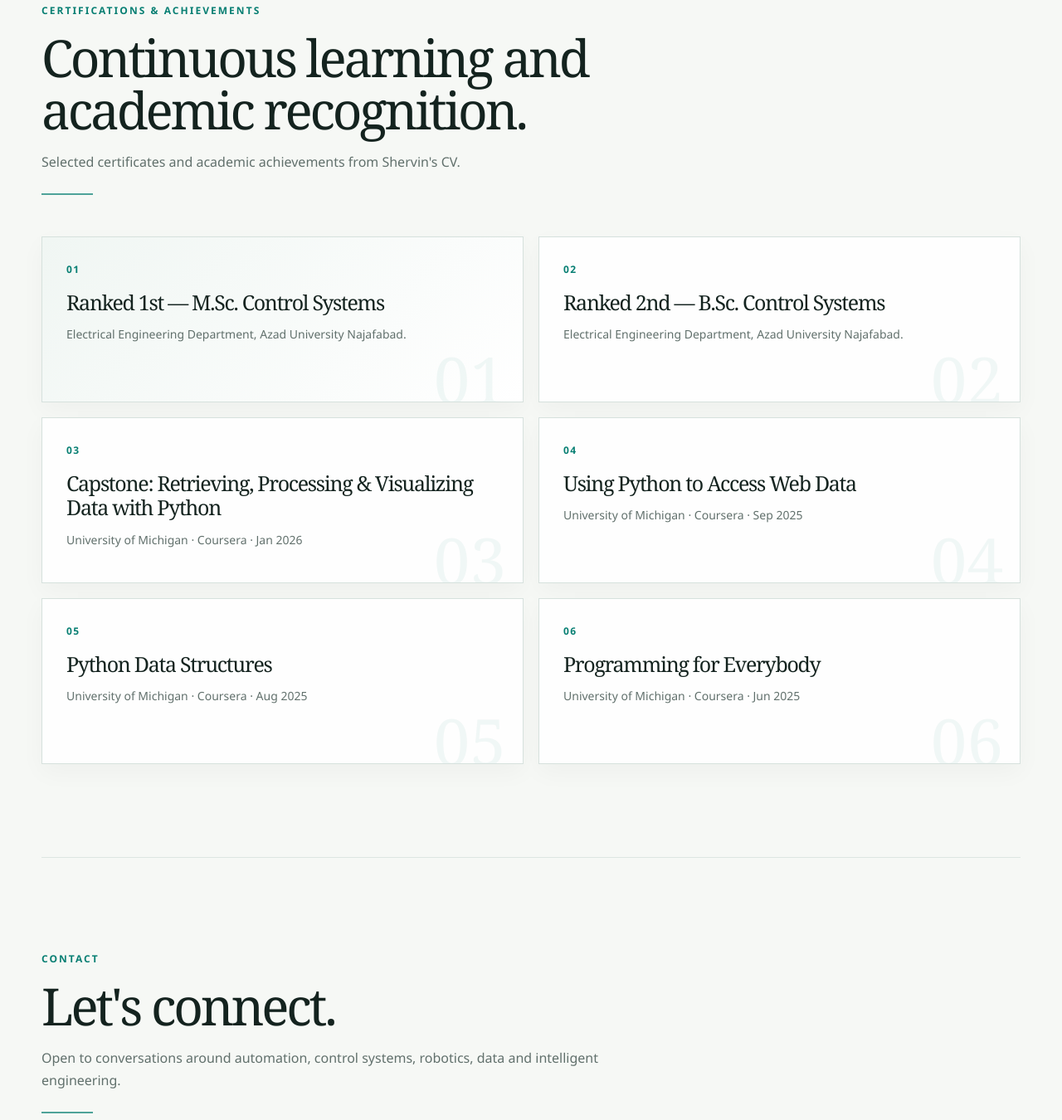
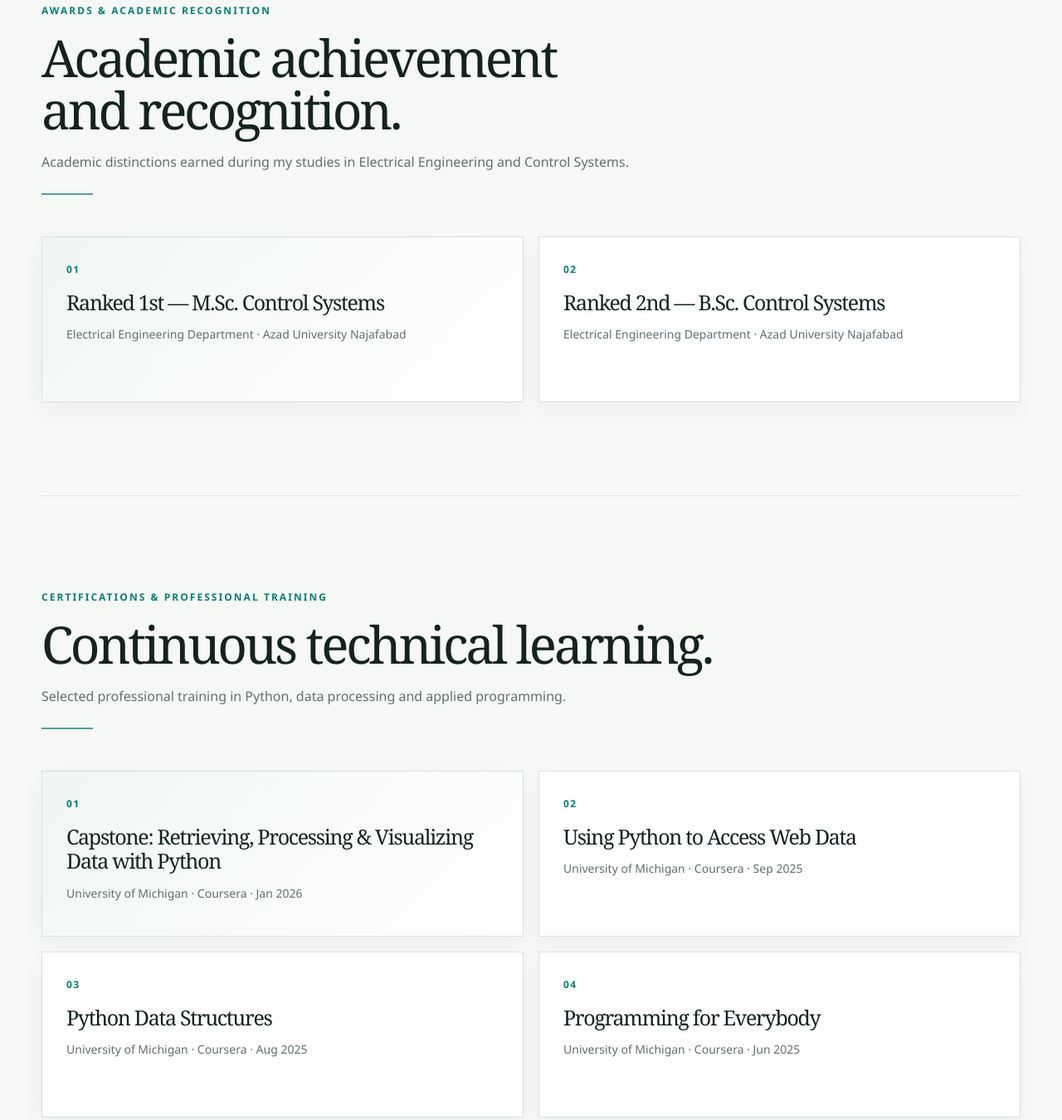
Before and after one commit to Shervinfmz/Shervinfmz.github.io, a plain HTML site: page index.html in a window 1280 px wide. Shown: the part 7850-9200 px from the top of the page at 83% size. Drawn offline with Linux system fonts and the light colour scheme.

Commit message:
Refactor awards and certificates sections in index.html

```diff
--- a/index.html
+++ b/index.html
@@ -456,44 +456,80 @@
             </div>
         </section>
 
-        <section id="certificates" class="section reveal">
+<!-- AWARDS & ACADEMIC RECOGNITION -->
+<section id="awards" class="section reveal">
     <div class="section-heading">
-                <p class="section-label">CERTIFICATIONS &amp; ACHIEVEMENTS</p>
-                <h2>Continuous learning and academic recognition.</h2>
-                <p>Selected certificates and academic achievements from Shervin's CV.</p>
+        <p class="section-label">AWARDS &amp; ACADEMIC RECOGNITION</p>
+        <h2>Academic achievement and recognition.</h2>
+        <p>Academic distinctions earned during my studies in Electrical Engineering and Control Systems.</p>
     </div>
 
     <div class="achievement-grid">
-                <article class="achievement-card achievement-featured" data-number="01">
+
+        <article class="achievement-card achievement-featured">
             <span class="achievement-number">01</span>
             <h3>Ranked 1st — M.Sc. Control Systems</h3>
-                    <p>Electrical Engineering Department, Azad University Najafabad.</p>
+            <p>
+                Electrical Engineering Department ·
+                Azad University Najafabad
+            </p>
         </article>
-                <article class="achievement-card" data-number="02">
+
+        <article class="achievement-card">
             <span class="achievement-number">02</span>
             <h3>Ranked 2nd — B.Sc. Control Systems</h3>
-                    <p>Electrical Engineering Department, Azad University Najafabad.</p>
+            <p>
+                Electrical Engineering Department ·
+                Azad University Najafabad
+            </p>
         </article>
-                <article class="achievement-card" data-number="03">
+
+    </div>
+</section>
+
+
+<!-- CERTIFICATIONS & PROFESSIONAL TRAINING -->
+<section id="certificates" class="section reveal">
+    <div class="section-heading">
+        <p class="section-label">CERTIFICATIONS &amp; PROFESSIONAL TRAINING</p>
+        <h2>Continuous technical learning.</h2>
+        <p>Selected professional training in Python, data processing and applied programming.</p>
+    </div>
+
+    <div class="achievement-grid">
+
+        <article class="achievement-card achievement-featured">
+            <span class="achievement-number">01</span>
+            <h3>Capstone: Retrieving, Processing &amp; Visualizing Data with Python</h3>
+            <p>
+                University of Michigan · Coursera · Jan 2026
+            </p>
+        </article>
+
+        <article class="achievement-card">
+            <span class="achievement-number">02</span>
+            <h3>Using Python to Access Web Data</h3>
+            <p>
+                University of Michigan · Coursera · Sep 2025
+            </p>
+        </article>
+
+        <article class="achievement-card">
             <span class="achievement-number">03</span>
-                    <h3>Capstone: Retrieving, Processing &amp; Visualizing Data with Python</h3>
-                    <p>University of Michigan · Coursera · Jan 2026</p>
+            <h3>Python Data Structures</h3>
+            <p>
+                University of Michigan · Coursera · Aug 2025
+            </p>
         </article>
-                <article class="achievement-card" data-number="04">
+
+        <article class="achievement-card">
             <span class="achievement-number">04</span>
-                    <h3>Using Python to Access Web Data</h3>
-                    <p>University of Michigan · Coursera · Sep 2025</p>
+            <h3>Programming for Everybody</h3>
+            <p>
+                University of Michigan · Coursera · Jun 2025
+            </p>
         </article>
-                <article class="achievement-card" data-number="05">
-                    <span class="achievement-number">05</span>
-                    <h3>Python Data Structures</h3>
-                    <p>University of Michigan · Coursera · Aug 2025</p>
-                </article>
-                <article class="achievement-card" data-number="06">
-                    <span class="achievement-number">06</span>
-                    <h3>Programming for Everybody</h3>
-                    <p>University of Michigan · Coursera · Jun 2025</p>
-                </article>
+
     </div>
 </section>
 
```
Lines whose indentation alone changed are shown as unchanged.
